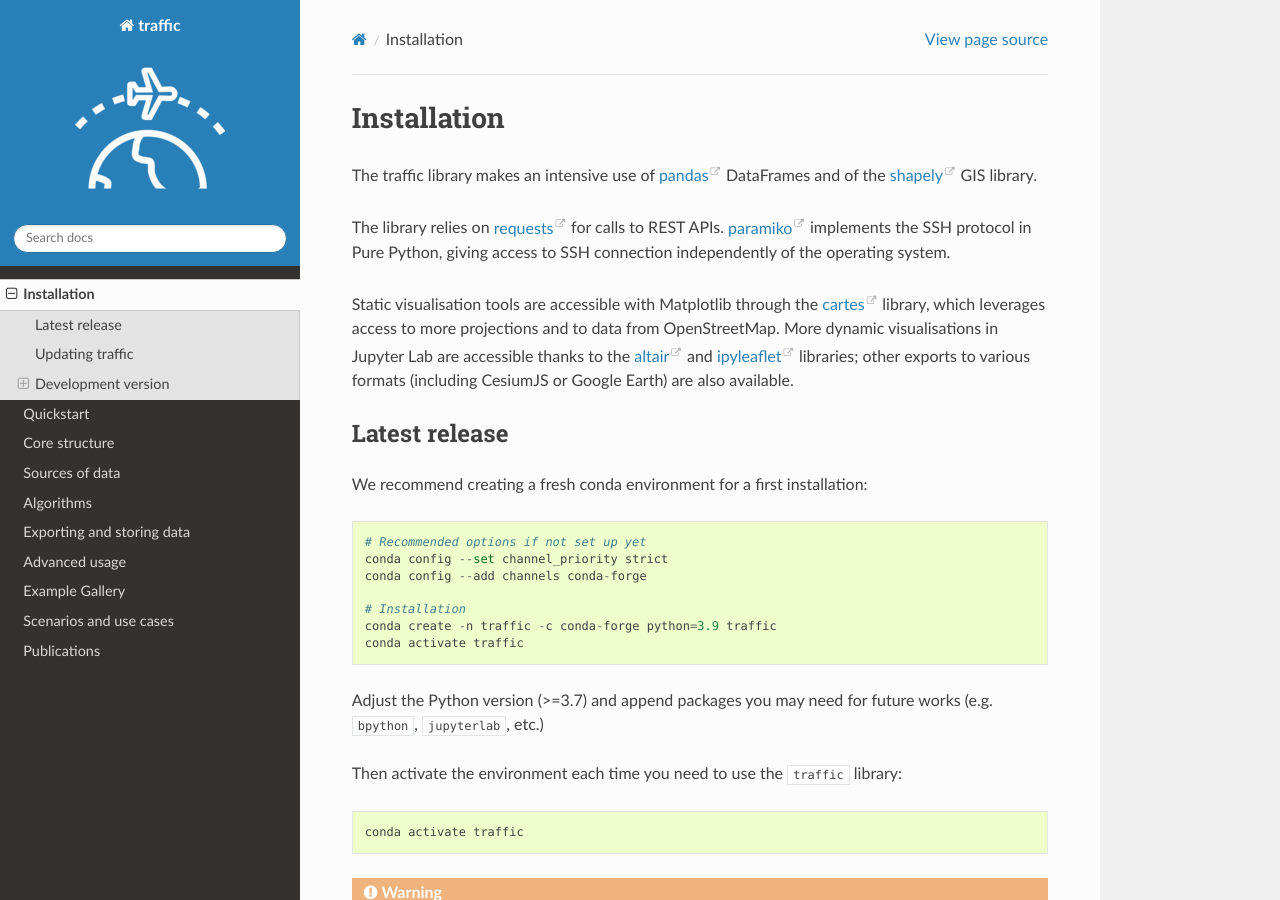
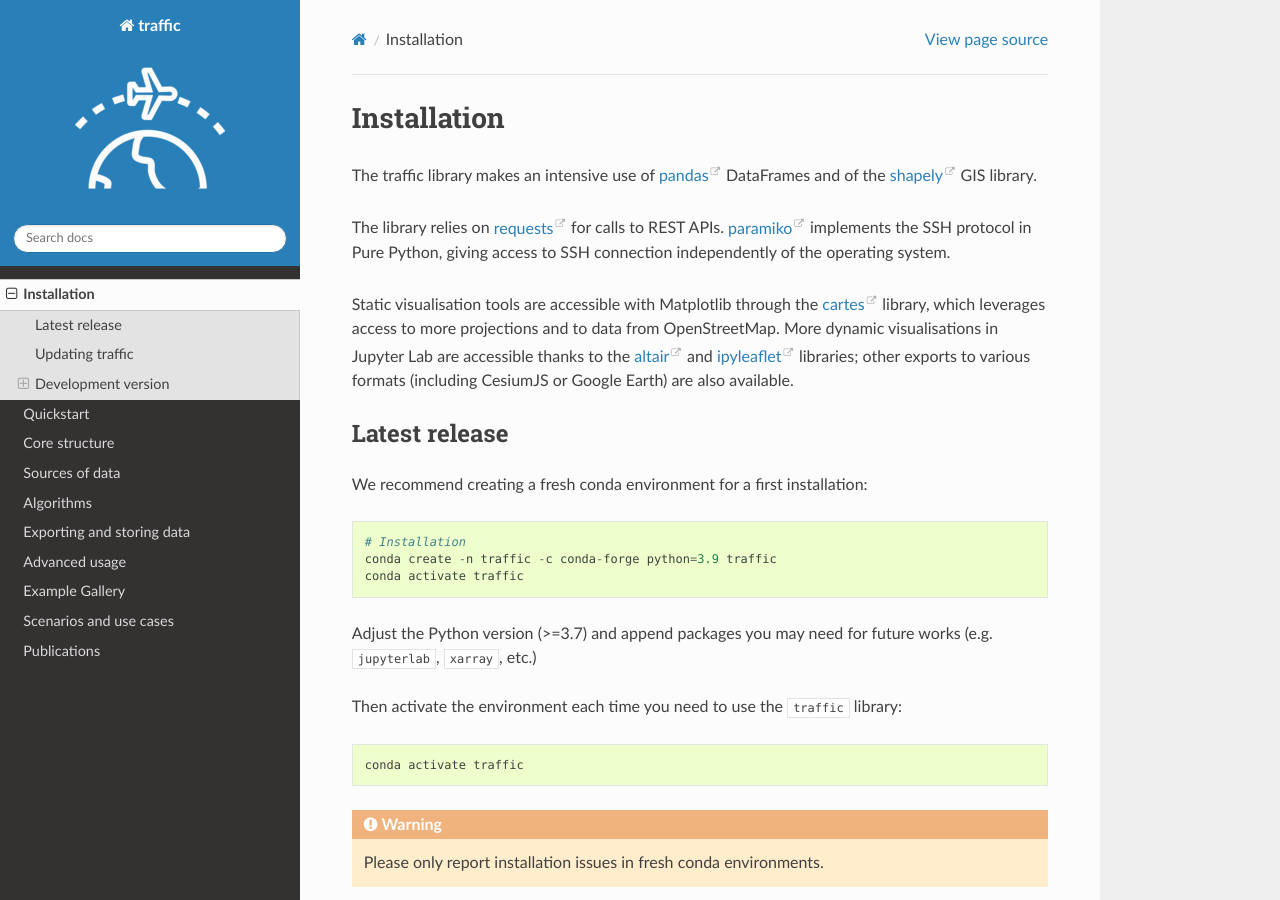
Before and after one commit to xoolive/traffic, a Sphinx documentation site: the page built from docs/installation.rst, in a window 1280 px wide and 900 px high. Built offline with Sphinx 7.4.7 and the Read the Docs theme 2.0.0, drawn with Linux system fonts in a browser that asks for light colours; pages that are not in the unit, such as notebooks, are missing from menus; a script that is not in the unit is left out; comment, search, counter and statistics services are not loaded.

Commit message:
update installation instructions

```diff
--- a/docs/installation.rst
+++ b/docs/installation.rst
@@ -24,15 +24,11 @@ We recommend creating a fresh conda environment for a first installation:
 
 .. parsed-literal::
 
-    # Recommended options if not set up yet
-    conda config --set channel_priority strict
-    conda config --add channels conda-forge
-
     # Installation
     conda create -n traffic -c conda-forge python=3.9 traffic
     conda activate traffic
 
-Adjust the Python version (>=3.7) and append packages you may need for future works (e.g. ``bpython``, ``jupyterlab``, etc.)
+Adjust the Python version (>=3.7) and append packages you may need for future works (e.g. ``jupyterlab``, ``xarray``, etc.)
 
 Then activate the environment each time you need to use the ``traffic`` library:
 
```
Also changed, not shown: readme.md (+1 -9 lines).
